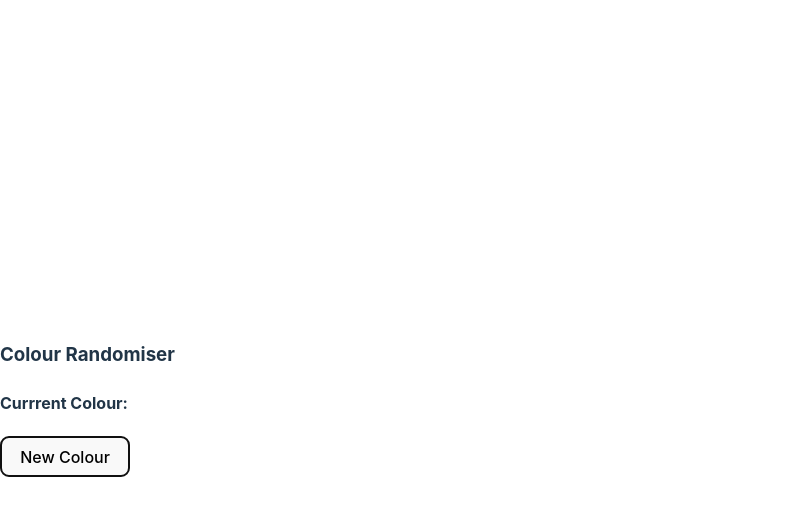
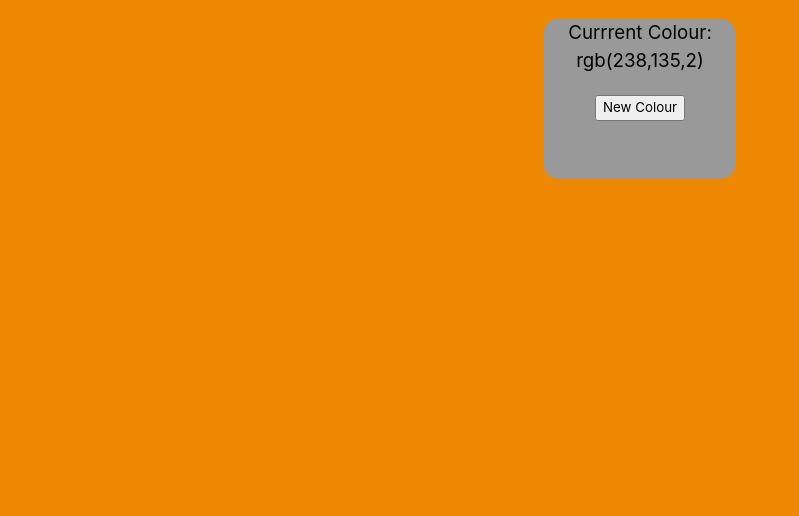
Before and after one commit to Eve-Drake/Colour-Randomiser, a website built with Vite: page index.html in a window 1280 px wide. Both pictures are taken after a click on the button "New Colour". Shown: the whole page, without its empty margins (0-799 px from the left). Built offline with nearby package versions, Linux system fonts and the light colour scheme.

Commit message:
Random colour added, basic styling

```diff
--- a/index.html
+++ b/index.html
@@ -5,13 +5,16 @@
     <link rel="icon" type="image/svg+xml" href="" />
     <meta name="viewport" content="width=device-width, initial-scale=1.0" />
     <title>Colour Randomiser</title>
+    <link rel="stylesheet" href="style.css">
   </head>
   <body>
-    <main class="page">
-      <h3>Colour Randomiser</h3>
-      <h4>Currrent Colour: <span></span></h4>
+    <main >
+      <div class="colour-card">
+        <h3>Currrent Colour: <span class="colour-hex"> rgb(255, 255, 255)</span></h3>
       <button id="change-colour">New Colour</button>
+      </div>
 
     </main>
+  <script src="main.js"></script>
   </body>
 </html>
--- a/main.js
+++ b/main.js
@@ -1,9 +1,10 @@
-import './style.css'
+const button = document.getElementById('change-colour')
+const currentColour = document.querySelector('.colour-hex')
 
-document.querySelector('#app').innerHTML = `
-  <div>
-
-  </div>
-`
-
-setupCounter(document.querySelector('#counter'))
+button.addEventListener('click', function(){
+  let value1 = Math.floor(Math.random() * 255)
+  let value2 = Math.floor(Math.random() * 255)
+  let value3 = Math.floor(Math.random() * 255)
+  document.body.style.backgroundColor = `rgba(${value1},${value2},${value3})`
+  currentColour.textContent = `rgb(${value1},${value2},${value3})`
+})
--- a/style.css
+++ b/style.css
@@ -1,97 +1,15 @@
-:root {
+*{
   font-family: Inter, system-ui, Avenir, Helvetica, Arial, sans-serif;
   line-height: 1.5;
   font-weight: 400;
 
-  color-scheme: light dark;
-  color: rgba(255, 255, 255, 0.87);
-  background-color: #242424;
-
-  font-synthesis: none;
-  text-rendering: optimizeLegibility;
-  -webkit-font-smoothing: antialiased;
-  -moz-osx-font-smoothing: grayscale;
-  -webkit-text-size-adjust: 100%;
 }
 
-a {
-  font-weight: 500;
-  color: #646cff;
-  text-decoration: inherit;
+.colour-card{
+  background-color: rgb(153, 153, 153);
+  margin: auto;
+  border-radius: 15px;
+  text-align: center;
+  height: 20vh;
+  width: 15vw;
 }
-a:hover {
-  color: #535bf2;
-}
-
-body {
-  margin: 0;
-  display: flex;
-  place-items: center;
-  min-width: 320px;
-  min-height: 100vh;
-}
-
-h1 {
-  font-size: 3.2em;
-  line-height: 1.1;
-}
-
-#app {
-  max-width: 1280px;
-  margin: 0 auto;
-  padding: 2rem;
-  text-align: center;
-}
-
-.logo {
-  height: 6em;
-  padding: 1.5em;
-  will-change: filter;
-  transition: filter 300ms;
-}
-.logo:hover {
-  filter: drop-shadow(0 0 2em #646cffaa);
-}
-.logo.vanilla:hover {
-  filter: drop-shadow(0 0 2em #f7df1eaa);
-}
-
-.card {
-  padding: 2em;
-}
-
-.read-the-docs {
-  color: #888;
-}
-
-button {
-  border-radius: 8px;
-  border: 1px solid transparent;
-  padding: 0.6em 1.2em;
-  font-size: 1em;
-  font-weight: 500;
-  font-family: inherit;
-  background-color: #1a1a1a;
-  cursor: pointer;
-  transition: border-color 0.25s;
-}
-button:hover {
-  border-color: #646cff;
-}
-button:focus,
-button:focus-visible {
-  outline: 4px auto -webkit-focus-ring-color;
-}
-
-@media (prefers-color-scheme: light) {
-  :root {
-    color: #213547;
-    background-color: #ffffff;
-  }
-  a:hover {
-    color: #747bff;
-  }
-  button {
-    background-color: #f9f9f9;
-  }
-}
```
